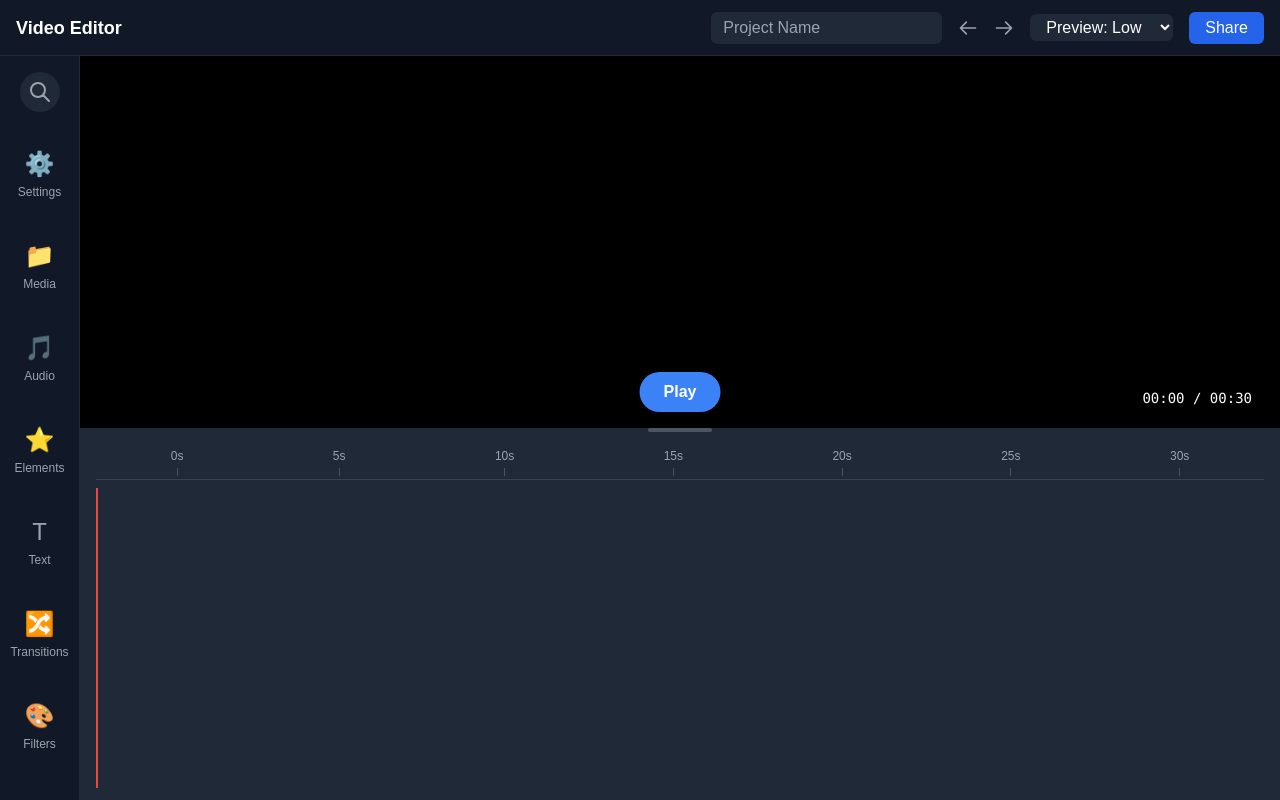
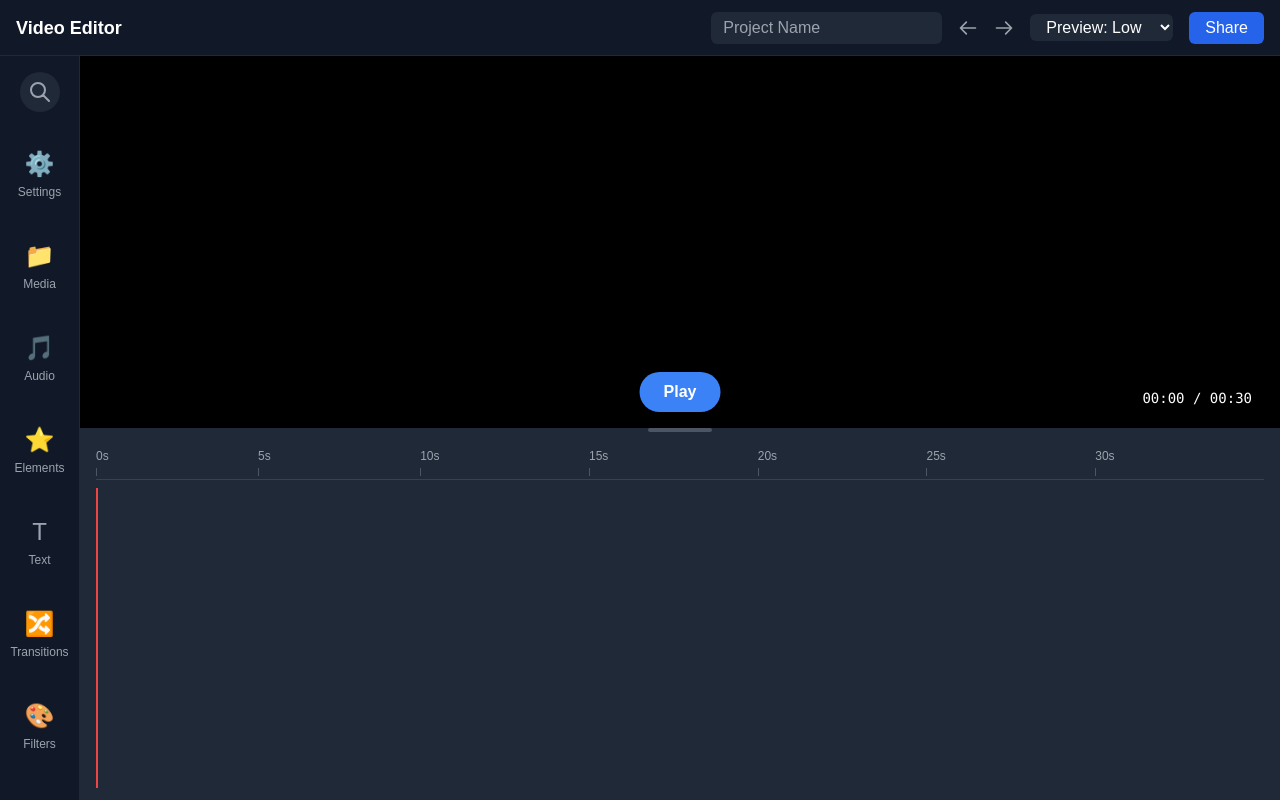
Before and after one commit to luqmanzaceria/online-video-editor, a Next.js app: page /editor in a window 1280 px wide. Built offline with nearby package versions, Linux system fonts and the light colour scheme.

Commit message:
Align time markers to left

```diff
--- a/src/components/Timeline.tsx
+++ b/src/components/Timeline.tsx
@@ -59,7 +59,9 @@ const Timeline: React.FC = () => {
     const markers = [];
     for (let i = 0; i <= state.totalDuration; i += 5) {
       markers.push(
-        <div key={i} className="flex-grow flex flex-col items-center">
+        <div key={i} className="flex-grow flex flex-col items-start">
+          {" "}
+          {/* Adjusted for left alignment */}
           <span className="text-xs text-gray-400">{i}s</span>
           <span className="h-2 w-px bg-gray-600 mt-1"></span>
         </div>
```
